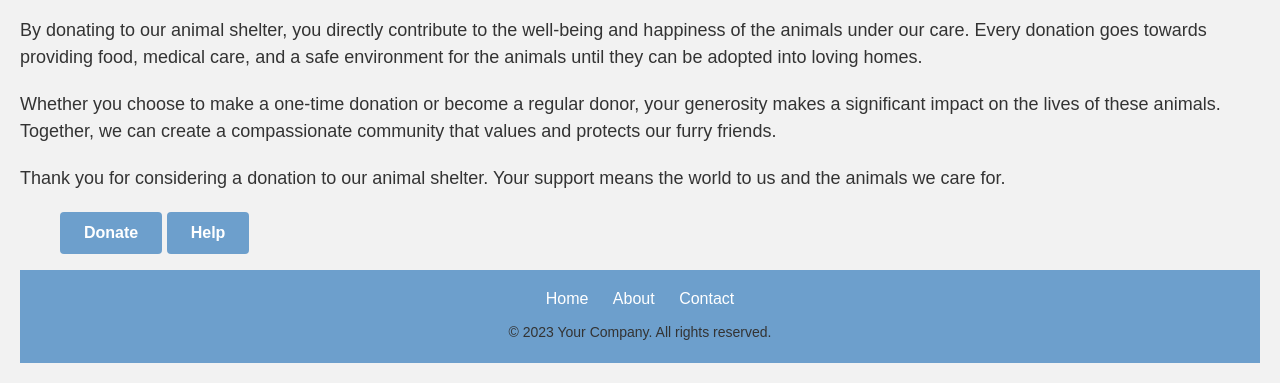
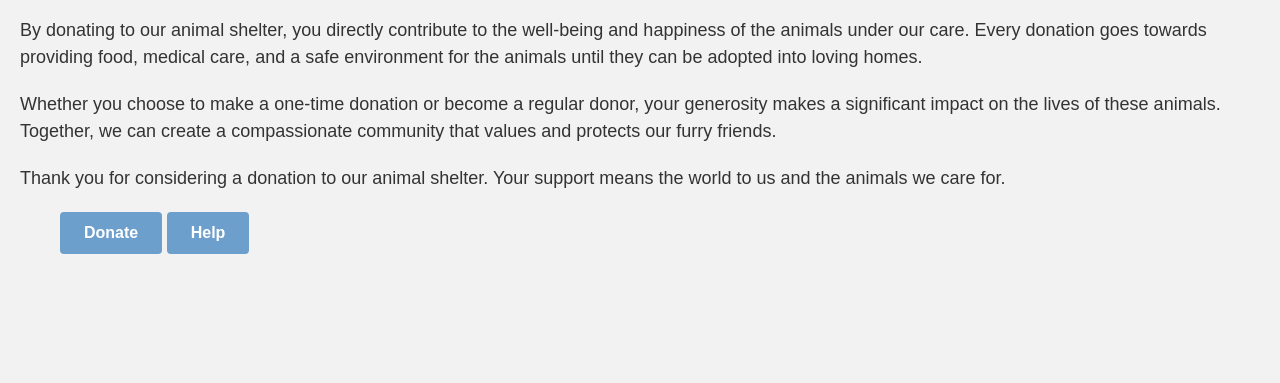
Before and after one commit to rahimaaa/ttp_6-13, a plain HTML site: page index.html in a window 1280 px wide. Shown: the part 475-858 px from the top of the page. After the commit the page ends 800 px from the top, so only its background shows below. Drawn offline with Linux system fonts and the light colour scheme.

Commit message:
fix minor

```diff
--- a/index.html
+++ b/index.html
@@ -32,12 +32,6 @@
     <button>Donate</button>
     <button>Help</button>
   </ul>
-  <footer>
-    <a href="index.html">Home</a>
-    <a href="about.html">About</a>
-    <a href="help.html">Contact</a>
-    <p>© 2023 Your Company. All rights reserved.</p>
-  </footer>
   <script>
     $("button").on("click", function () {
       alert("Thank you!")
```
Also changed, not shown: about.html (+1 -1 lines).
